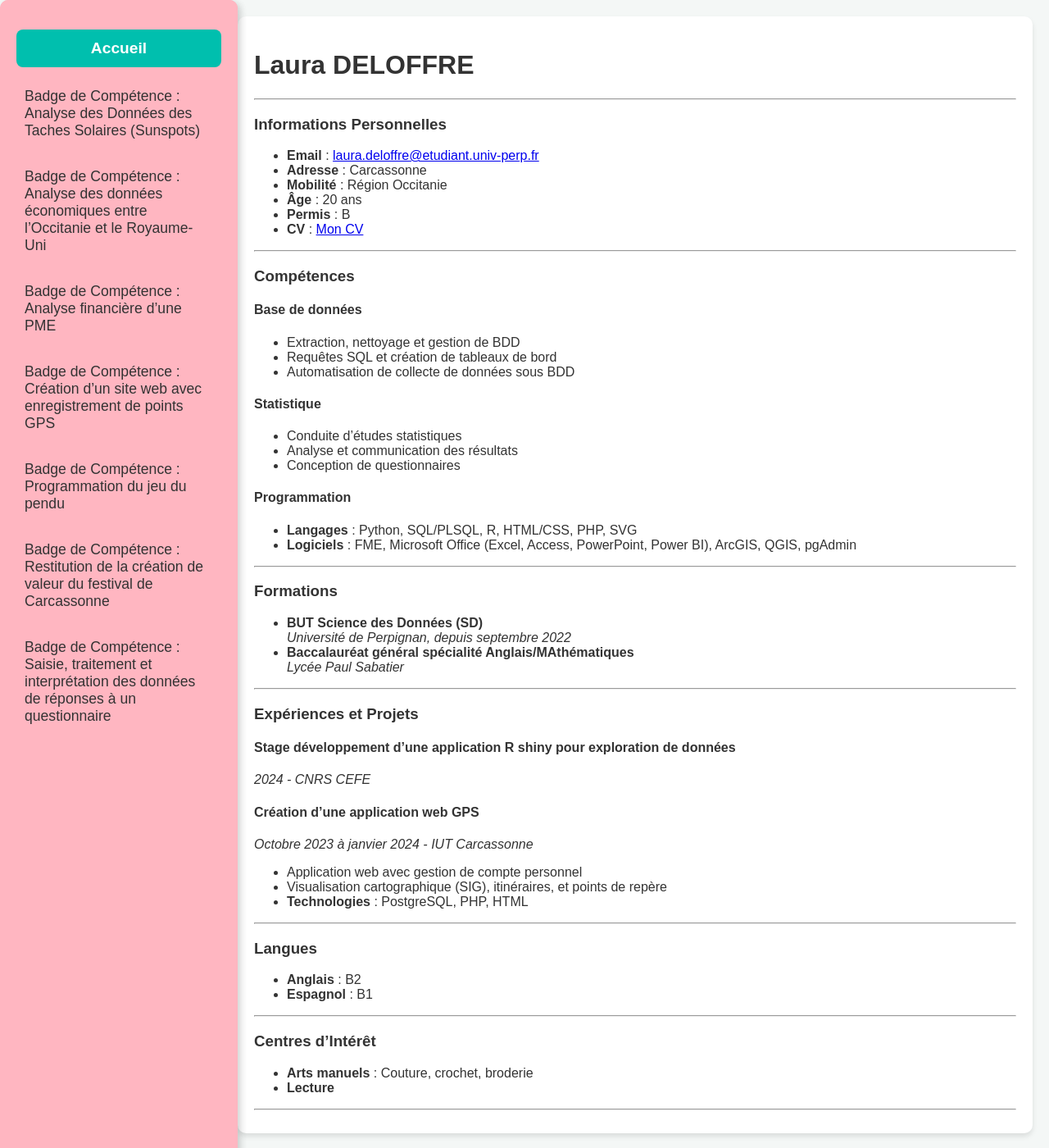
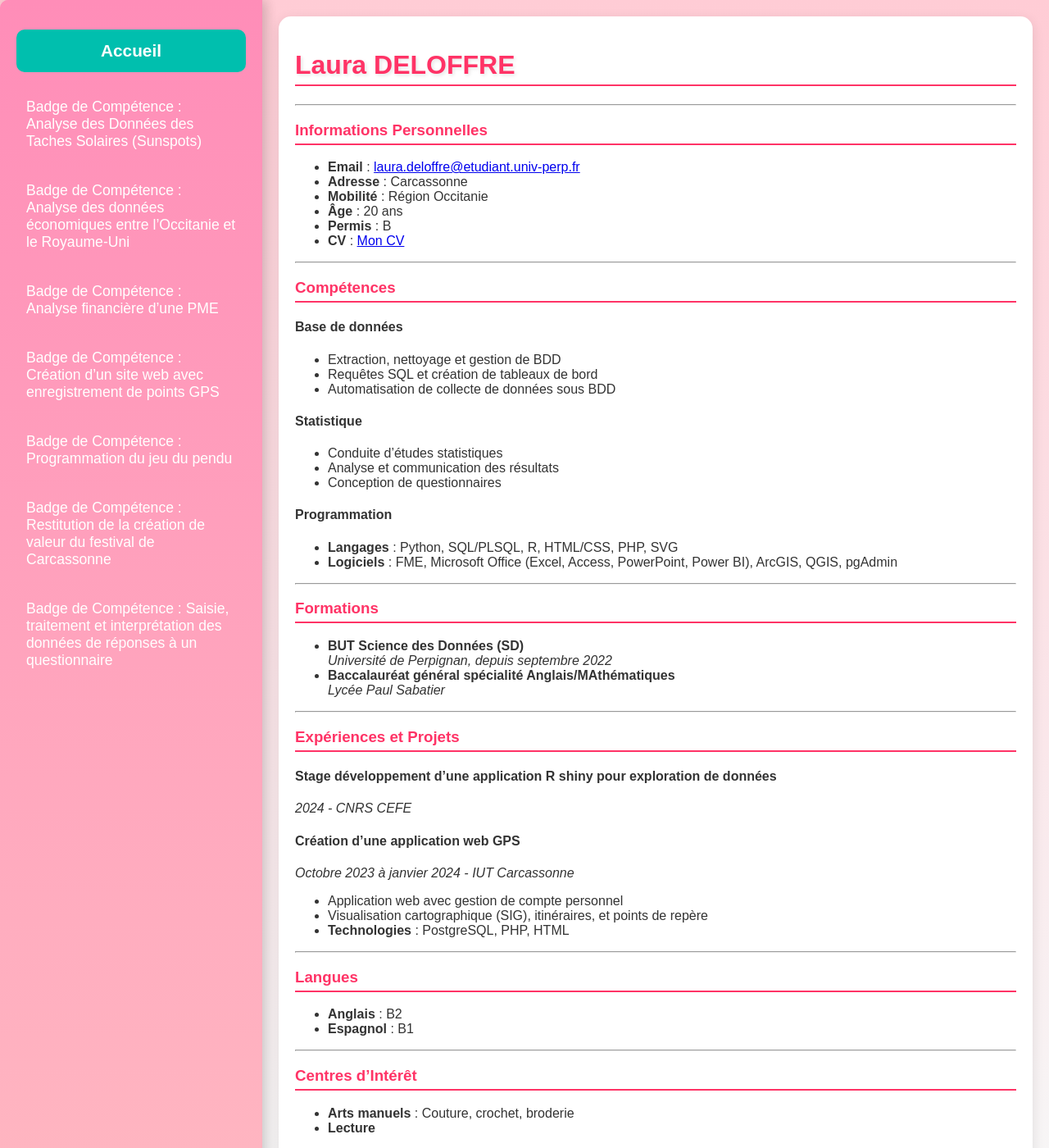
Before and after one commit to lauradelo/lauradelo.github.io, a Jekyll site: the page built from index.md, in a window 1280 px wide and 1400 px high. Shown: the whole window at 82% size. Built offline with Jekyll 4.4.1, drawn with Linux system fonts in a browser that asks for light colours.

Commit message:
Update style.css

```diff
--- a/assets/css/style.css
+++ b/assets/css/style.css
@@ -3,8 +3,9 @@ body {
     font-family: 'Arial', sans-serif;
     margin: 0;
     padding: 0;
-    background-color: #f4f7f6; /* Couleur de fond douce */
+    background: linear-gradient(to bottom, #ffccd5, #f7f7f7); /* Dégradé de rose pâle à blanc */
     color: #333;
+    overflow-x: hidden; /* Pour éviter le défilement horizontal */
 }
 
 /* Conteneur principal */
@@ -20,65 +21,81 @@ body {
     position: fixed; /* Rendre la sidebar fixe à gauche */
     top: 0;
     left: 0;
-    width: 250px;
+    width: 280px; /* Légèrement plus large */
     height: 100vh;
-    background-color: #ffb6c1; /* Rose clair */
+    background: linear-gradient(to top, #ffb6c1, #ff8db8); /* Dégradé rose plus prononcé */
     padding: 20px;
-    border-radius: 10px;
-    box-shadow: 3px 3px 10px rgba(0, 0, 0, 0.1);
+    border-radius: 10px 0 0 10px;
+    box-shadow: 4px 0 15px rgba(0, 0, 0, 0.1); /* Ombre plus marquée */
+    z-index: 1; /* S'assurer que la sidebar soit devant */
 }
 
+/* Liste dans la sidebar */
 .sidebar ul {
     list-style: none;
     padding: 0;
 }
 
-.sidebar li {
-    margin: 15px 0;
-}
-
 /* Lien Accueil stylisé comme un bouton */
 .home-link {
     display: block;
-    padding: 12px;
+    padding: 14px;
     text-align: center;
     background-color: #00bfae; /* Vert clair */
     color: white;
-    font-size: 1.2rem;
+    font-size: 1.3rem;
     font-weight: bold;
     text-decoration: none;
-    border-radius: 8px;
-    transition: background-color 0.3s ease;
+    border-radius: 10px;
+    margin-bottom: 20px; /* Espacement entre le bouton et les liens */
+    transition: background-color 0.3s ease, transform 0.3s ease;
 }
 
 .home-link:hover {
     background-color: #00a084; /* Vert plus foncé */
+    transform: scale(1.05); /* Légère animation d'agrandissement au survol */
 }
 
 /* Liens dans la sidebar */
 .sidebar-link {
     display: block;
-    padding: 10px;
-    color: #333;
+    padding: 12px;
+    color: #fff;
     font-size: 1.1rem;
     text-decoration: none;
     border-radius: 8px;
-    transition: background-color 0.3s ease, color 0.3s ease;
+    margin-bottom: 15px;
+    transition: background-color 0.3s ease, transform 0.3s ease;
 }
 
+/* Changement de couleur au survol */
 .sidebar-link:hover {
-    background-color: #f5a8c9; /* Rose foncé */
+    background-color: #ff66b2; /* Rose foncé */
     color: white;
+    transform: scale(1.05); /* Effet de zoom sur les liens au survol */
 }
 
 /* Contenu principal */
 .content {
-    margin-left: 270px; /* Espacement pour la sidebar */
+    margin-left: 320px; /* Décalage pour la sidebar */
     padding: 20px;
     flex: 1;
-    background-color: white;
-    border-radius: 10px;
-    box-shadow: 0px 4px 6px rgba(0, 0, 0, 0.1);
+    background-color: #fff;
+    border-radius: 15px;
+    box-shadow: 0 4px 15px rgba(0, 0, 0, 0.1);
+    transition: margin-left 0.3s ease; /* Animation lors de l'affichage */
+}
+
+/* Style des titres dans le contenu principal */
+.content h1, .content h2, .content h3 {
+    color: #ff3366; /* Couleur vive pour les titres */
+    border-bottom: 2px solid #ff3366; /* Sous-ligne les titres */
+    padding-bottom: 5px;
+}
+
+/* Ombre au niveau du titre */
+.content h1 {
+    text-shadow: 2px 2px 4px rgba(0, 0, 0, 0.1);
 }
 
 /* Pour une meilleure expérience mobile */
```
